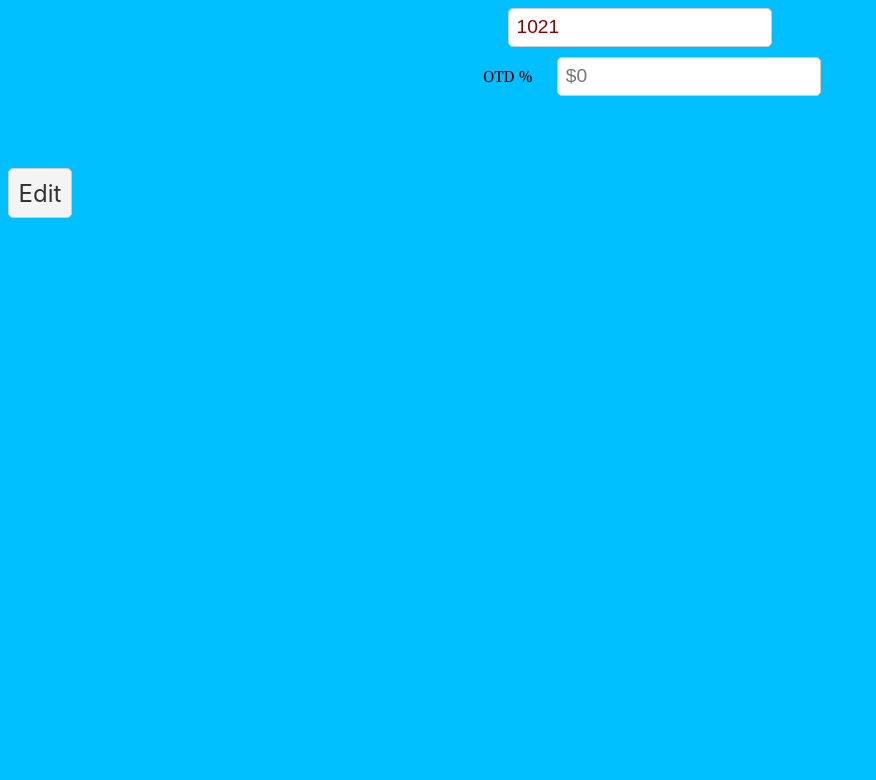
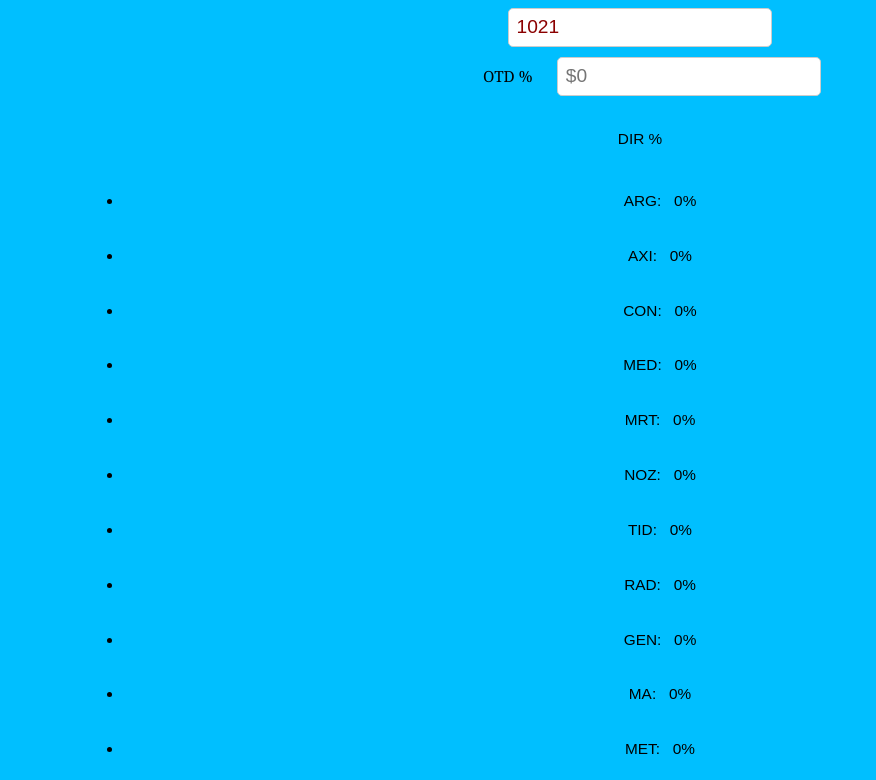
Before and after one commit to nickdloucks/comed-comm-svelte, a Svelte app: page / in a window 1280 px wide. Shown: the part 1260-2040 px from the top of the page, without its empty margins (0-876 px from the left). Before the commit the page ends 1490 px from the top, so only its background shows below. Built offline with nearby package versions, Linux system fonts and the light colour scheme.

Commit message:
access and display MFR %s in the list part of the component

```diff
--- a/src/components/rep-configUI.svelte
+++ b/src/components/rep-configUI.svelte
@@ -15,7 +15,13 @@
     {#each $currentRep.territories as territory}
         <input class='territory-config' type="text" placeholder={territory} value={territory}/><br>
     {/each}
-    <label for='salary'>OTD %</label><input name="salary" type='number' placeholder={'$'.concat(String($currentRep.base_salary))}>
+    <label for='salary'>OTD %</label><input name="salary" type='number' placeholder={'$'.concat(String($currentRep.base_salary))}><br>
+    <p>DIR %</p>
+    <ul>
+        {#each $currentRep.dir_pcts as mfr}
+            <li>{mfr.mfr_id}: &nbsp; {mfr.pct}%</li>
+        {/each}
+    </ul>
 </section>
 
 <style>
```
